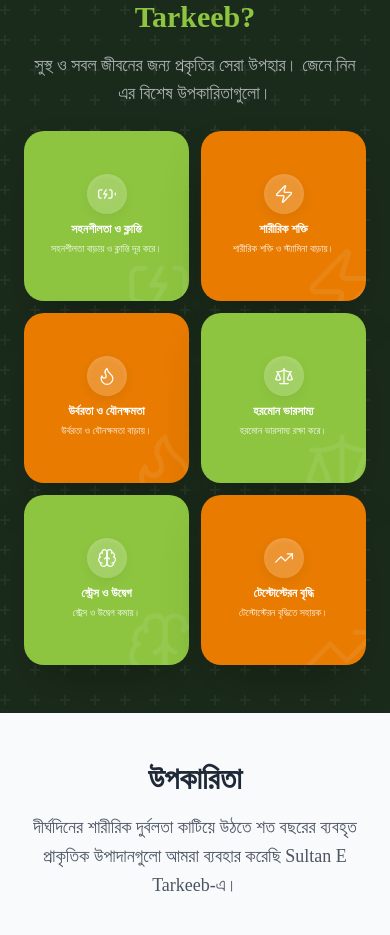
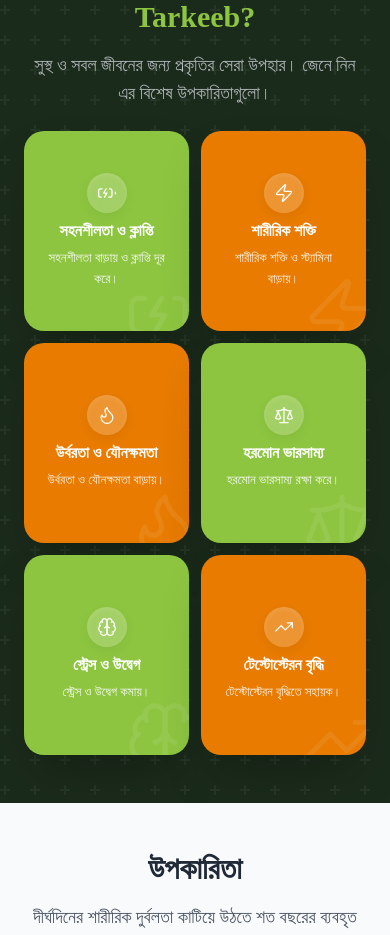
Before and after one commit to rasidul99/antigravity, a React (Vite) app: page / in a window 390 px wide. Shown: the part 1360-2295 px from the top of the page. Built offline with nearby package versions, Linux system fonts and the light colour scheme.

Commit message:
style: increase mobile font size in benefits grid

```diff
--- a/src/app/components/BenefitsGrid.tsx
+++ b/src/app/components/BenefitsGrid.tsx
@@ -104,8 +104,8 @@
               viewport={{ once: true, margin: "-100px" }}
               transition={{ delay: index * 0.1, duration: 0.6, ease: "easeOut" }}
               className={`
-                relative h-[170px] md:h-[320px] rounded-[20px] md:rounded-[32px] overflow-hidden shadow-2xl transition-all duration-300 transform hover:-translate-y-2
-                flex flex-col items-center justify-center p-3 md:p-8 text-center
+                relative h-full min-h-[200px] md:min-h-[320px] rounded-[20px] md:rounded-[32px] overflow-hidden shadow-2xl transition-all duration-300 transform hover:-translate-y-2
+                flex flex-col items-center justify-center p-4 md:p-8 text-center
                 ${benefit.bgColor}
               `}
             >
@@ -118,17 +118,17 @@
                   ${benefit.circleColor} backdrop-blur-sm
                   shadow-[inset_0px_2px_4px_rgba(255,255,255,0.1),0px_4px_12px_rgba(0,0,0,0.05)]
                 `}>
-                   <benefit.icon
-                      className={`${benefit.textColor} w-5 h-5 md:w-9 md:h-9`}
-                      strokeWidth={1.5}
-                   />
+                  <benefit.icon
+                    className={`${benefit.textColor} w-5 h-5 md:w-9 md:h-9`}
+                    strokeWidth={1.5}
+                  />
                 </div>
 
-                <h3 className={`text-xs md:text-2xl font-bold mb-1 md:mb-3 ${benefit.textColor} font-['Li_Ador_Noirrit'] leading-tight`}>
+                <h3 className={`text-base md:text-2xl font-bold mb-1.5 md:mb-3 ${benefit.textColor} font-['Li_Ador_Noirrit'] leading-tight`}>
                   {benefit.title}
                 </h3>
 
-                <p className={`text-[10px] md:text-base leading-relaxed font-medium ${benefit.descColor} font-['Li_Ador_Noirrit'] max-w-[98%] md:max-w-[90%]`}>
+                <p className={`text-[13px] md:text-base leading-relaxed font-medium ${benefit.descColor} font-['Li_Ador_Noirrit'] max-w-[98%] md:max-w-[90%]`}>
                   {benefit.description}
                 </p>
               </div>
```
